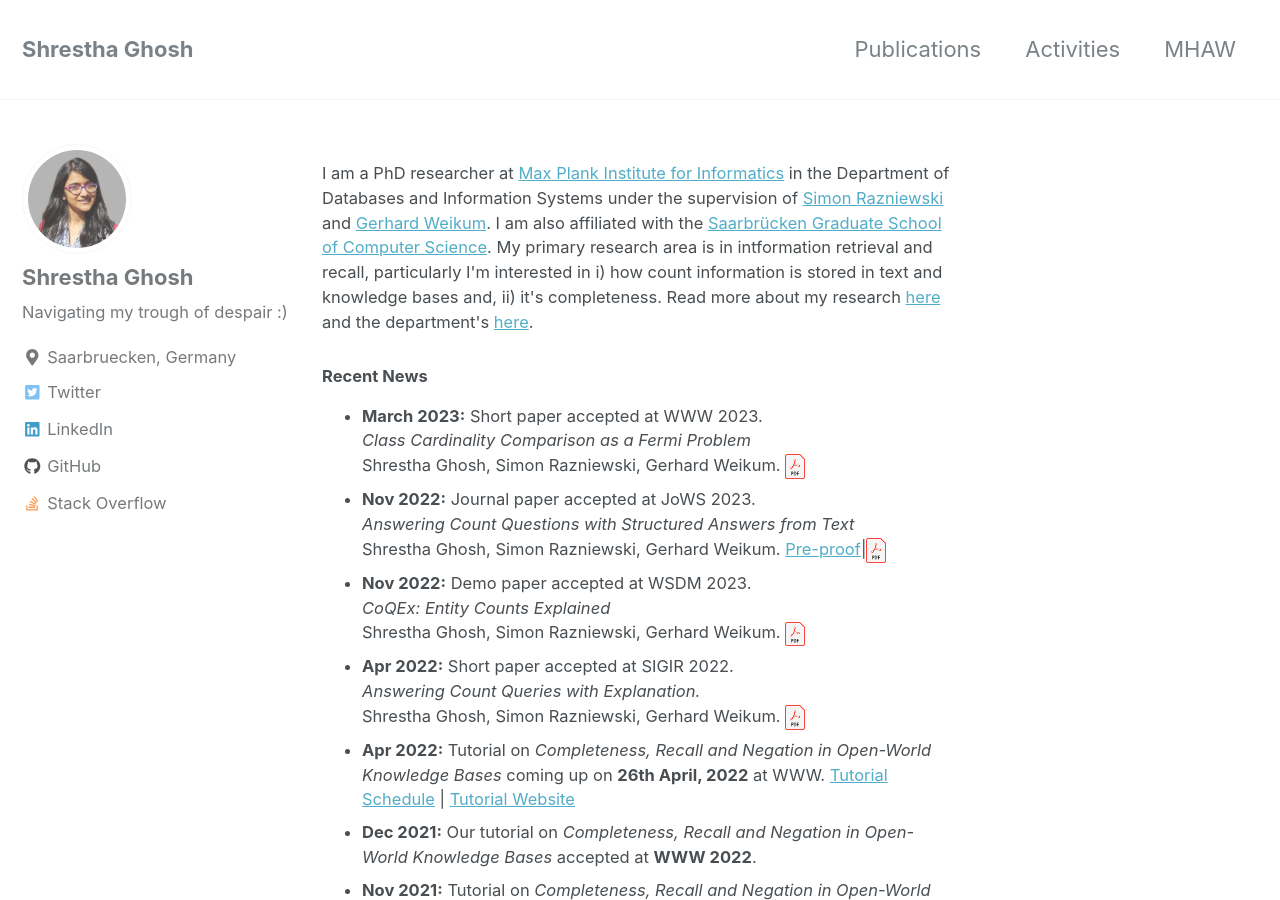
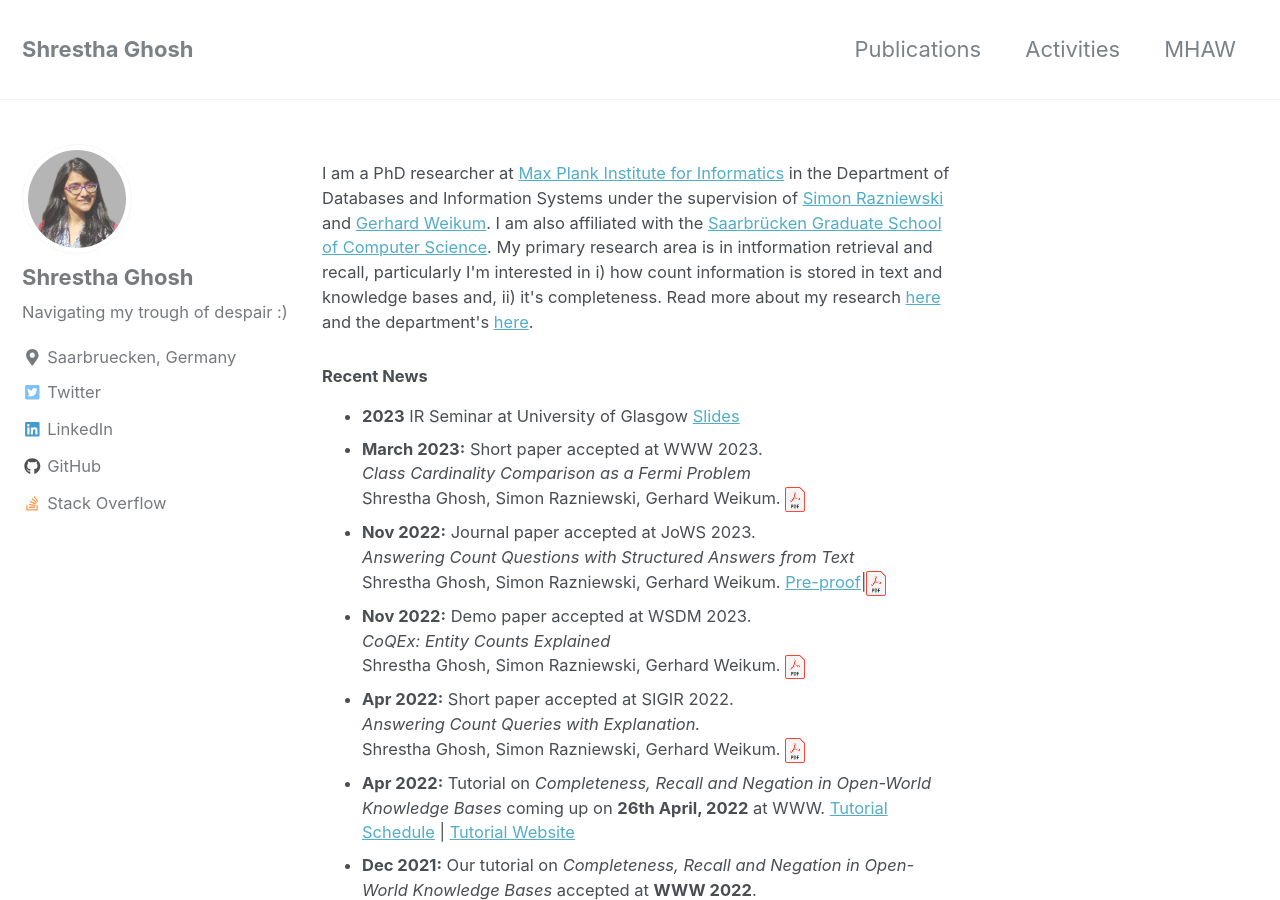
Before and after one commit to ghoshs/ghoshs.github.io, a Jekyll site: the page built from index.html, in a window 1280 px wide and 900 px high. Built offline with Jekyll 4.4.1, drawn with Linux system fonts in a browser that asks for light colours; nearby versions of some CDN libraries; the list of posts is cut into pages by our own code.

Commit message:
Update home.html

```diff
--- a/_layouts/home.html
+++ b/_layouts/home.html
@@ -13,6 +13,10 @@ layout: archive
 <h4>Recent News</h4>
 
 <ul class="small">
+  <li>
+		<strong>2023</strong> IR Seminar at University of Glasgow
+		<a href="https://docs.google.com/presentation/d/11IycJDr44rX1nZxDT4FBHEasdMstCbR5DT1aXbVRm8Y/edit?usp=sharing">Slides</a>
+	</li>
   <li>
     <strong>March 2023:</strong> Short paper accepted at WWW 2023.<br>
     <i>Class Cardinality Comparison as a Fermi Problem</i><br>
```
